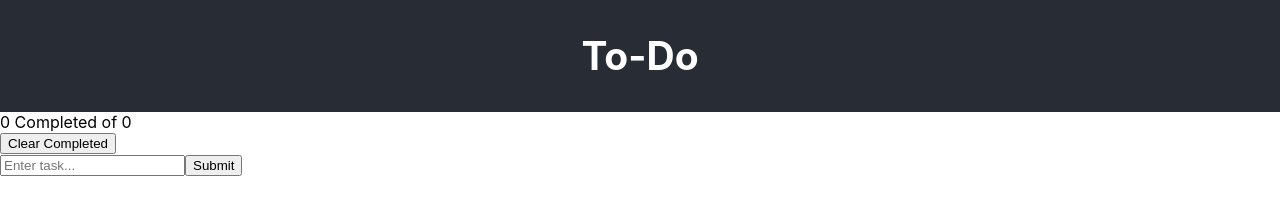
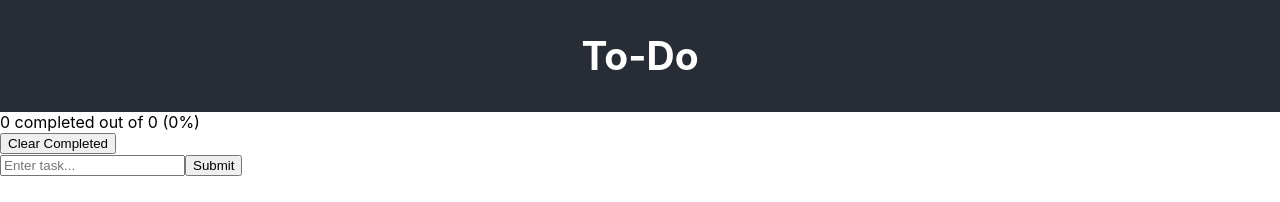
Before and after one commit to mdehmer/todo-list, a React (Create React App) app: page / in a window 1280 px wide. Shown: the top 202 px of the page. Built offline with nearby package versions, Linux system fonts and the light colour scheme.

Commit message:
"X Completed out of Y (Z%)"

```diff
--- a/src/Stats.js
+++ b/src/Stats.js
@@ -1,8 +1,15 @@
+export function Stats({ listData }) {
+  let countComplete = listData.filter((item) => {
+    return item.complete;
+  });
 
-export function Stats({listData}) {
-    let countCompleted = listData.map((item) => {return item.complete});
-    return (
-        <div>
-        {countCompleted.length} Completed of {listData.length}
-</div>
-  )}
+  let completionRate = Math.round(
+    (countComplete.length / listData.length) * 100
+  );
+  return (
+    <div>
+      {countComplete.length} completed out of {listData.length} (
+      {!completionRate ? "0" : completionRate}%)
+    </div>
+  );
+}
```
